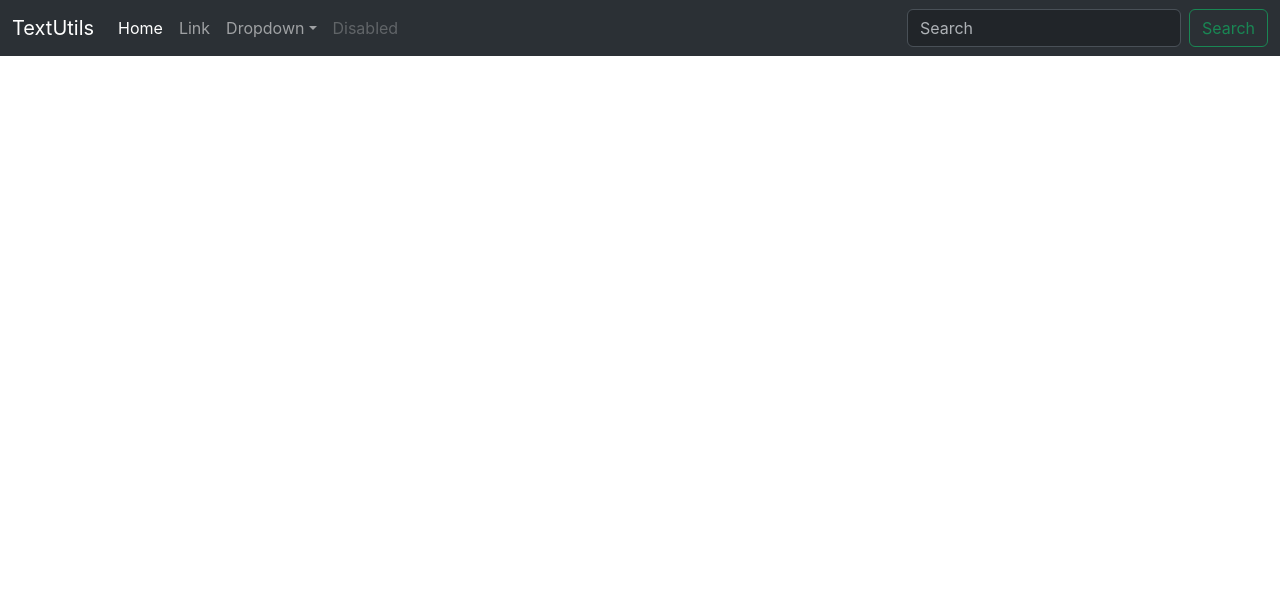
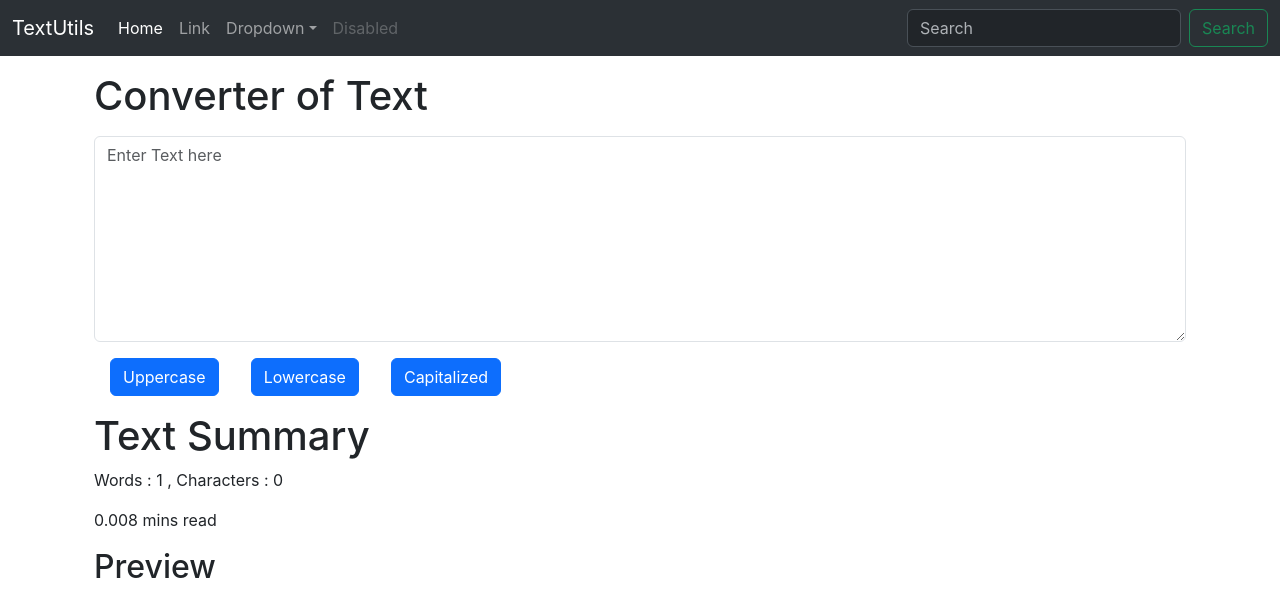
Before and after one commit to JoyCode4/textutils, a React (Create React App) app: page / in a window 1280 px wide. Shown: the top 616 px of the page. Built offline with nearby package versions, Linux system fonts and the light colour scheme.

Commit message:
create the TextForm.js File is created for the main website display and create the text converter buttons and logic is return

```diff
--- a/src/App.js
+++ b/src/App.js
@@ -1,10 +1,14 @@
 import './App.css';
 import Navbar from './Navbar';
+import TextForm from './TextForm';
 
 function App() {
   return (
       <>
         <Navbar titleName="TextUtils" />
+        <div className="container my-3">
+          <TextForm heading="Converter of Text" />
+        </div>
       </>
   );
 }
--- /dev/null
+++ b/src/TextForm.js
@@ -0,0 +1,61 @@
+import React, {useState} from "react";
+import PropTypes from "prop-types";
+
+function TextForm(props){
+    const [text, setText] = useState("");
+    const Uppercase = ()=>{
+        let newText = text.toUpperCase();
+        setText(newText);
+    }
+
+    const Lowercase = () =>{
+        let newtext = text.toLowerCase();
+        setText(newtext);
+    }
+
+    const Capitalized = ()=>{
+        let newData = text.toLowerCase();
+        let words = newData.split(" ");
+        for(let i=0;i<words.length;i++){
+            words[i]=words[i][0].toUpperCase()+ words[i].substring(1);
+        }
+
+        let newText = words.join(" ");
+        setText(newText);
+    }
+
+
+    const uppercaseChange=(e)=>{
+        setText(e.target.value);
+    }
+    return (
+        <>
+            <div className="container my-3">
+                <h1>{props.heading}</h1>
+                <div className="my-3">
+                    <textarea className="form-control" value={text} id="myBox" rows="8" placeholder="Enter Text here" onChange={uppercaseChange}></textarea>
+                </div>
+                <button className="btn btn-primary mx-3" onClick={Uppercase} >Uppercase</button>
+                <button className="btn btn-primary mx-3" onClick={Lowercase} >Lowercase</button>
+                <button className="btn btn-primary mx-3" onClick={Capitalized} >Capitalized</button>
+            </div>
+            <div className="container my-3">
+                <h1>Text Summary</h1>
+                <p>Words : {text.split(" ").length} , Characters : {text.length}</p>
+                <p>{0.008 * (text.split(" ").length)} mins read</p>
+                <h2>Preview</h2>
+                <p>
+                    {text}
+                </p>
+
+            </div>
+        </>
+
+    );
+}
+
+TextForm.propTypes = {
+    heading: PropTypes.string.isRequired
+}
+
+export default TextForm;
```
